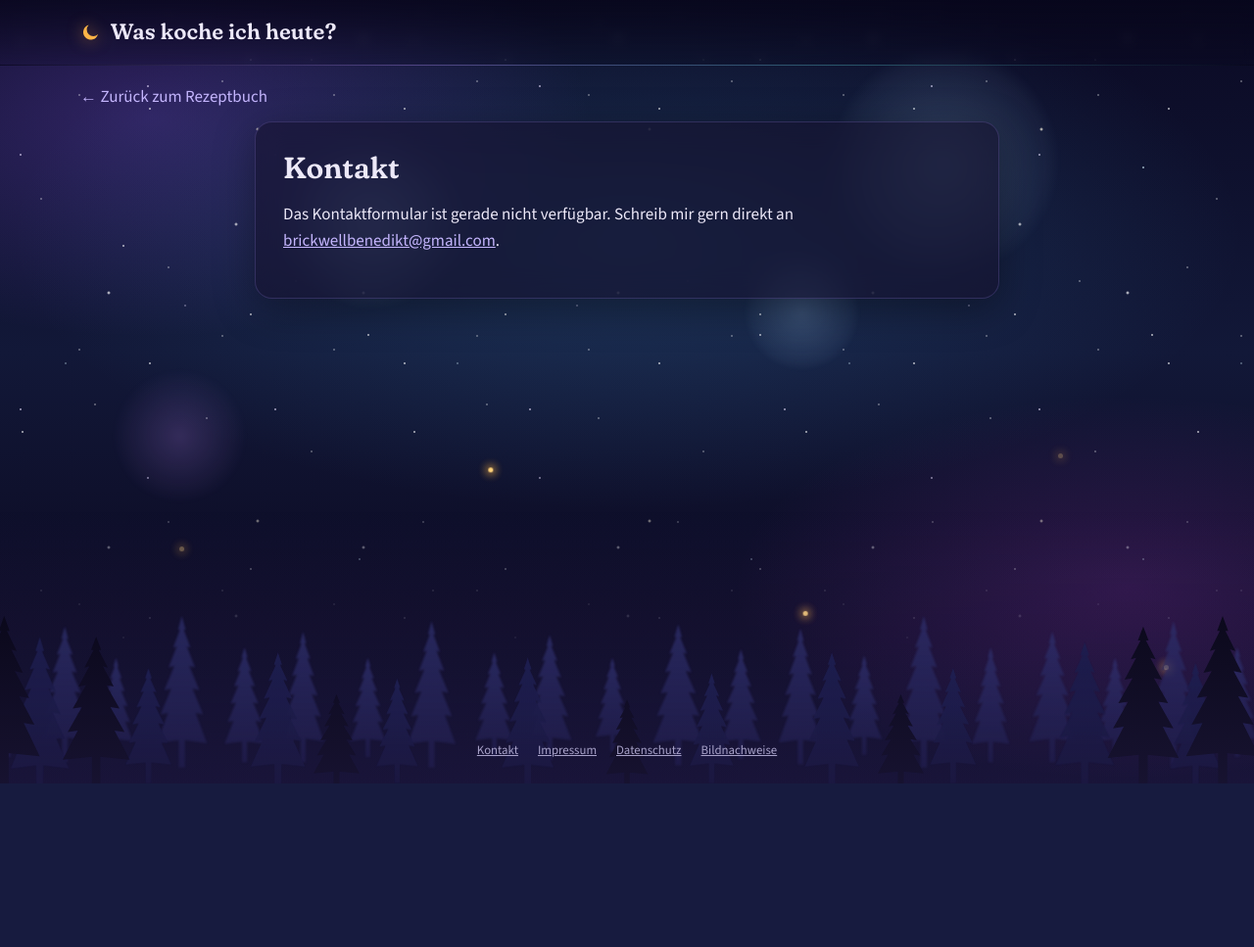
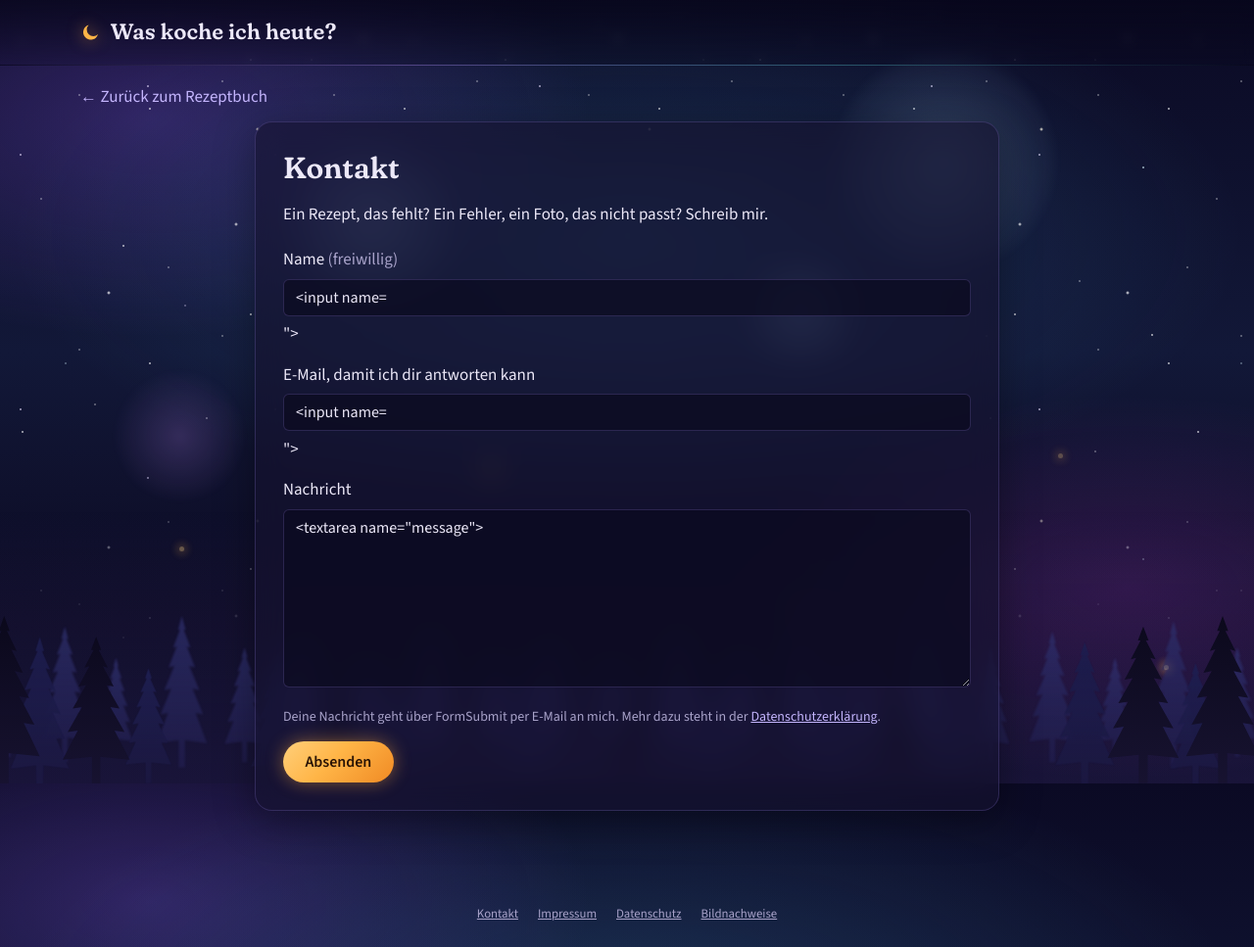
Before and after one commit to Richard4224/Was_koche_ich_heute, a Flask app: template templates/contact.html in a window 1280 px wide. Shown: the whole page at 98% size. Before the commit the page ends 800 px from the top, so only its background shows below. Run offline with Flask 3, Linux system fonts and the light colour scheme; the template is opened without the code that fills it, so the values that code supplies are empty, except form fields; form fields are guessed from the names that the template uses; some libraries are stand-ins or nearby versions.

Commit message:
Send contact messages through FormSubmit instead of Gmail SMTP
The server passes the message on, so FormSubmit never sees the visitor's IP
and the checks and rate limit stay. No mail password needed anymore.

Co-Authored-By: Claude Opus 5.5 <noreply@anthropic.com>

```diff
--- a/app.py
+++ b/app.py
@@ -206,11 +206,10 @@ def privacy():
 
 @app.route("/kontakt", methods=["GET", "POST"])
 def contact_form():
-    """A form that sends a message to the site's owner by email (see contact.py)."""
+    """A form that sends a message to the site's owner by email, through FormSubmit (see contact.py)."""
 
     if request.method == "GET":
-        return render_template("contact.html", sent="gesendet" in request.args, available=contact.is_configured(),
-                               form={})
+        return render_template("contact.html", sent="gesendet" in request.args, form={})
 
     form = {
         "name": " ".join(request.form.get("name", "").split()),  # one line, it goes into the subject
@@ -221,10 +220,8 @@ def contact_form():
         return redirect("/kontakt?gesendet")  # a field only bots fill in: pretend it worked
 
     def again(error, code):
-        return render_template("contact.html", error=error, available=contact.is_configured(), form=form), code
+        return render_template("contact.html", error=error, form=form), code
 
-    if not contact.is_configured():
-        return again("Das Kontaktformular ist gerade nicht verfügbar.", 503)
     error = contact.check(form["name"], form["email"], form["message"])
     if error:
         return again(error, 400)
@@ -232,10 +229,11 @@ def contact_form():
     if not contact.allowed(visitor):
         return again("Gerade kamen sehr viele Nachrichten an. Bitte versuch es später noch einmal.", 429)
     try:
-        contact.send(form["name"], form["email"], form["message"], visitor)
-    except (OSError, ValueError):
-        app.logger.exception("Contact message could not be sent")
-        return again("Die Nachricht konnte leider nicht gesendet werden. Bitte versuch es später noch einmal.", 502)
+        contact.send(form["name"], form["email"], form["message"], visitor, request.url_root)
+    except (OSError, ValueError) as error:
+        app.logger.error("Contact message could not be sent: %s", error)
+        return again("Die Nachricht konnte leider nicht gesendet werden. Bitte versuch es später noch einmal "
+                     "oder schreib mir direkt an " + contact.OWNER + ".", 502)
     return redirect("/kontakt?gesendet")
 
 
--- a/contact.py
+++ b/contact.py
@@ -1,20 +1,19 @@
-"""The contact form: checks a message and sends it by email (e.g. through Gmail) to the site's owner.
+"""The contact form: checks a message and passes it on to FormSubmit (https://formsubmit.co), which emails it to the
+site's owner. The server sends it, not the visitor's browser, so FormSubmit never sees the visitor's IP address.
 
-Configured by environment variables (or a .env file next to app.py, see README):
-    MAIL_USERNAME   the account that sends, e.g. name@gmail.com
-    MAIL_PASSWORD   its password; for Gmail an app password (https://myaccount.google.com/apppasswords)
-    CONTACT_TO      where messages go (default: MAIL_USERNAME)
-    MAIL_SERVER     default smtp.gmail.com, MAIL_PORT default 465 (SSL)
-
-Without MAIL_USERNAME and MAIL_PASSWORD the form says it is unavailable and points to the email address in the
-Impressum instead.
+The first message ever sent makes FormSubmit email an "Activate Form" link to the owner; until that is clicked,
+messages are not delivered. After activating, FormSubmit also sends a random alias for the address, which can be
+put into FORMSUBMIT_TO (in .env) so the address itself isn't sent along.
 """
 
+import json
 import os
 import re
-import smtplib
 import time
-from email.message import EmailMessage
+import urllib.request
+
+OWNER = "brickwellbenedikt@gmail.com"  # as in the Impressum
+FORMSUBMIT = "https://formsubmit.co/ajax/"
 
 MAX_NAME = 100
 MAX_EMAIL = 200
@@ -29,8 +28,8 @@ _sent = {}  # shortened IP address -> times of the messages sent from it (only i
 EMAIL = re.compile(r"[^@\s]+@[^@\s]+\.[^@\s]+")
 
 
-def is_configured():
-    return bool(os.environ.get("MAIL_USERNAME") and os.environ.get("MAIL_PASSWORD"))
+class NotSent(OSError):
+    """FormSubmit didn't take the message (e.g. the form isn't activated yet)."""
 
 
 def check(name, email, message):
@@ -60,20 +59,27 @@ def allowed(visitor):
     return len(recent) < PER_VISITOR[0] and total < IN_ALL[0]
 
 
-def send(name, email, message, visitor):
-    """Send a checked message to the owner, with Reply-To set to the visitor. Raises OSError if that fails."""
+def send(name, email, message, visitor, site):
+    """Pass a checked message on to FormSubmit; site is this site's address (e.g. "https://example.org/"), which
+    FormSubmit wants to know. Raises OSError (NotSent if FormSubmit refused it) if that fails."""
 
-    username, password = os.environ["MAIL_USERNAME"], os.environ["MAIL_PASSWORD"]
-    mail = EmailMessage()
-    mail["From"] = username
-    mail["To"] = os.environ.get("CONTACT_TO") or username
-    mail["Reply-To"] = email
-    mail["Subject"] = f"Was koche ich heute? Nachricht von {name or email}"
-    mail.set_content(f"{message}\n\n--\n{name or '(kein Name)'} <{email}>\nÜber das Kontaktformular von „Was koche ich heute?“")
-
-    server = os.environ.get("MAIL_SERVER", "smtp.gmail.com")
-    port = int(os.environ.get("MAIL_PORT", 465))
-    with smtplib.SMTP_SSL(server, port, timeout=15) as smtp:
-        smtp.login(username, password)
-        smtp.send_message(mail)
+    target = os.environ.get("FORMSUBMIT_TO") or OWNER
+    data = json.dumps({
+        "name": name or "(kein Name)",
+        "email": email,  # FormSubmit makes this the Reply-To
+        "message": message,
+        "_subject": f"Was koche ich heute? Nachricht von {name or email}",
+        "_template": "box",
+    }).encode()
+    request = urllib.request.Request(FORMSUBMIT + target, data=data, headers={
+        "Content-Type": "application/json",
+        "Accept": "application/json",
+        # FormSubmit only takes messages from forms on a website, which it tells by these
+        "Origin": site.rstrip("/"),
+        "Referer": site + "kontakt",
+    })
+    with urllib.request.urlopen(request, timeout=15) as response:
+        answer = json.load(response)
+    if str(answer.get("success")).lower() != "true":
+        raise NotSent(answer.get("message", "no reason given"))
     _sent.setdefault(visitor, []).append(time.time())
--- a/templates/contact.html
+++ b/templates/contact.html
@@ -12,11 +12,6 @@
 
         {% if sent %}
             <p class="contact-sent">Danke für deine Nachricht! Ich melde mich, so bald ich kann.</p>
-        {% elif not available %}
-            <p>
-                Das Kontaktformular ist gerade nicht verfügbar. Schreib mir gern direkt an
-                <a href="mailto:brickwellbenedikt@gmail.com">brickwellbenedikt@gmail.com</a>.
-            </p>
         {% else %}
             <p>Ein Rezept, das fehlt? Ein Fehler, ein Foto, das nicht passt? Schreib mir.</p>
 
@@ -44,7 +39,7 @@
                 </div>
 
                 <p class="contact-note">
-                    Deine Nachricht geht per E-Mail an mich. Mehr dazu steht in der
+                    Deine Nachricht geht über FormSubmit per E-Mail an mich. Mehr dazu steht in der
                     <a href="/datenschutz#kontakt">Datenschutzerklärung</a>.
                 </p>
                 <button type="submit" class="btn btn-amber">Absenden</button>
```
Also changed, not shown: templates/privacy.html (+11 -3 lines), README.MD, 1 other file.
